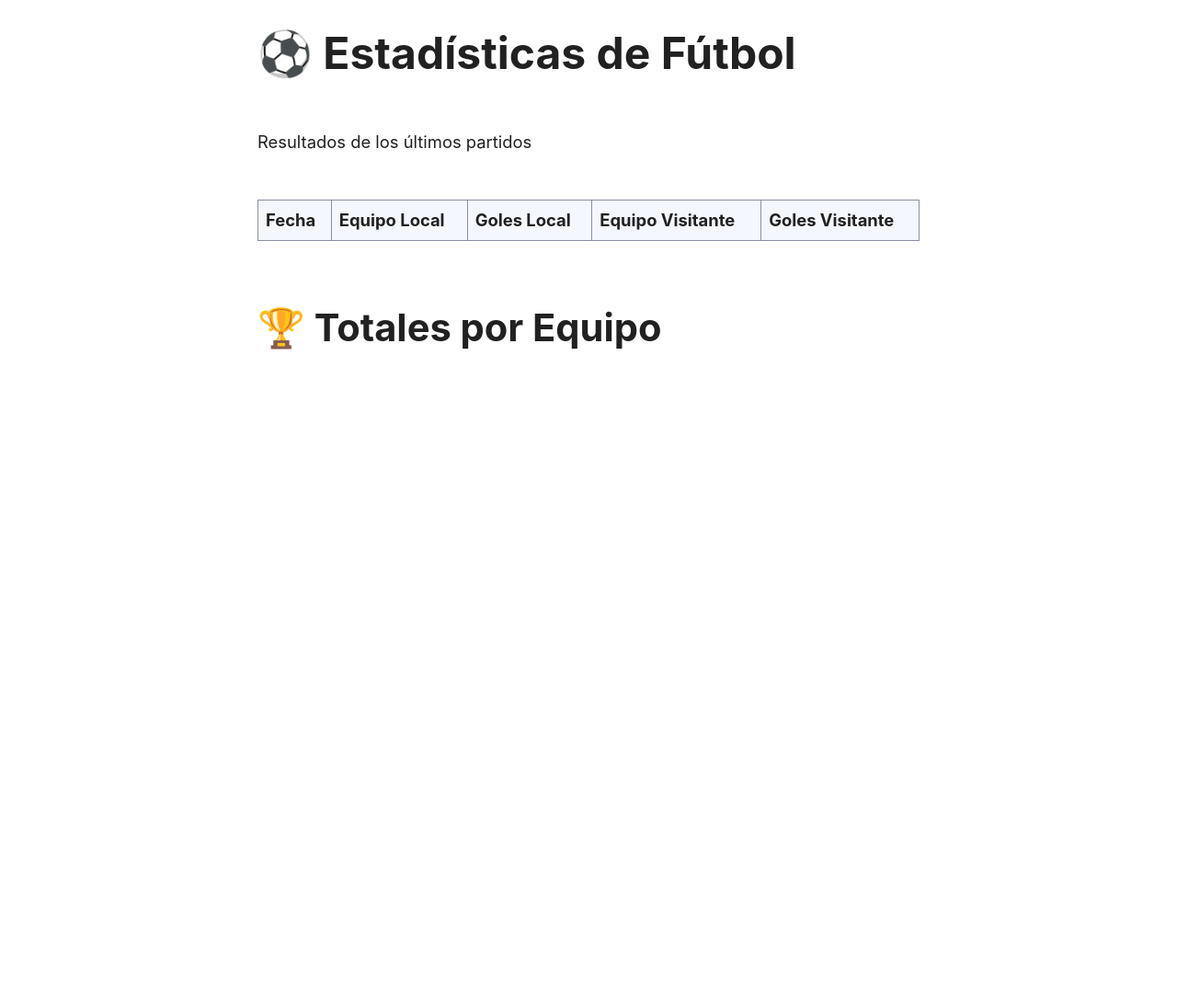
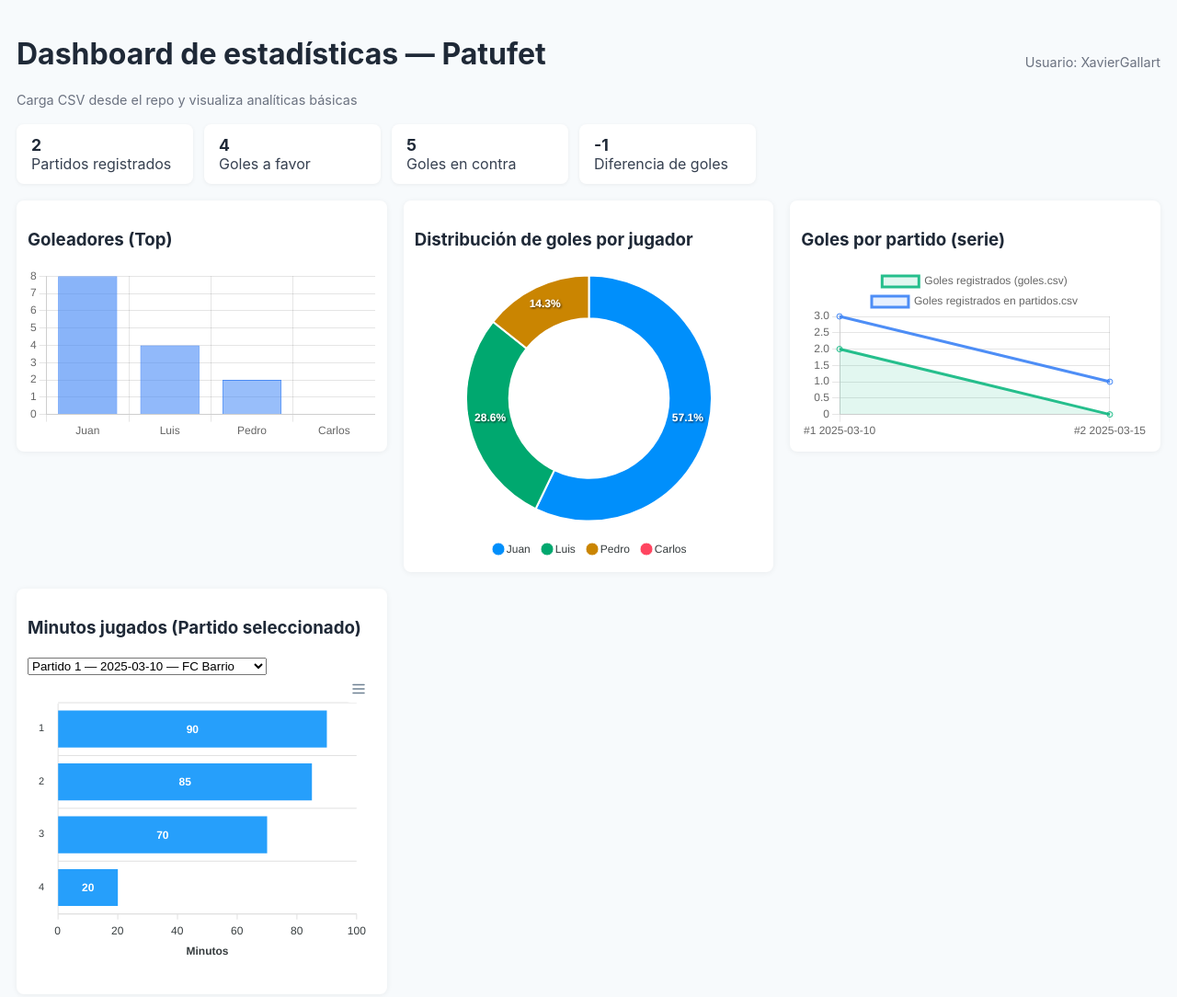
Before and after one commit to XavierGallart/estadisticas-patufet, a plain HTML site: page index.html in a window 1280 px wide. Shown: the top 1084 px of the page at 92% size. Before the commit the page ends 800 px from the top, so only its background shows below. Drawn offline with nearby package versions, Linux system fonts and the light colour scheme.

Commit message:
new stats

```diff
--- a/index.html
+++ b/index.html
@@ -1,32 +1,76 @@
-<!DOCTYPE html>
+<!doctype html>
 <html lang="es">
 <head>
-  <meta charset="UTF-8" />
-  <meta name="viewport" content="width=device-width, initial-scale=1.0" />
-  <title>Estadísticas de Fútbol</title>
-  <link rel="stylesheet" href="https://cdn.jsdelivr.net/npm/simpledotcss/simple.min.css">
+  <meta charset="utf-8" />
+  <meta name="viewport" content="width=device-width,initial-scale=1" />
+  <title>Estadísticas Patufet — Dashboard</title>
+
+  <!-- Estilos simples -->
+  <style>
+    body { font-family: Inter, Arial, sans-serif; margin: 18px; background:#f7fafc; color:#1f2937; }
+    header { display:flex; justify-content:space-between; align-items:center; margin-bottom:18px; }
+    .cards { display:flex; gap:12px; flex-wrap:wrap; margin-bottom:18px; }
+    .card { background:white; padding:12px 16px; border-radius:8px; box-shadow:0 1px 4px rgba(0,0,0,0.06); min-width:160px; }
+    .grid { display:grid; grid-template-columns: repeat(auto-fit, minmax(320px, 1fr)); gap:18px; align-items:start; }
+    .chart-box { background:white; padding:12px; border-radius:8px; box-shadow:0 1px 6px rgba(0,0,0,0.06); }
+    table { width:100%; border-collapse: collapse; }
+    th, td { padding:8px; text-align:left; border-bottom:1px solid #eef2f7; }
+    .muted { color:#6b7280; font-size:0.9rem; }
+    footer { margin-top:18px; font-size:0.9rem; color:#6b7280; }
+  </style>
+
+  <!-- Librerías desde CDN -->
+  <script src="https://cdn.jsdelivr.net/npm/papaparse@5.4.1/papaparse.min.js"></script>
+  <script src="https://cdn.jsdelivr.net/npm/chart.js@4.4.0/dist/chart.umd.min.js"></script>
+  <script src="https://cdn.jsdelivr.net/npm/apexcharts"></script>
 </head>
 <body>
-  <h1>⚽ Estadísticas de Fútbol</h1>
-  <p>Resultados de los últimos partidos</p>
+  <header>
+    <div>
+      <h1>Dashboard de estadísticas — Patufet</h1>
+      <div class="muted">Carga CSV desde el repo y visualiza analíticas básicas</div>
+    </div>
+    <div class="muted">Usuario: XavierGallart</div>
+  </header>
 
-  <table id="tablaPartidos">
-    <thead>
-      <tr>
-        <th>Fecha</th>
-        <th>Equipo Local</th>
-        <th>Goles Local</th>
-        <th>Equipo Visitante</th>
-        <th>Goles Visitante</th>
-      </tr>
-    </thead>
-    <tbody></tbody>
-  </table>
+  <section class="cards" id="summary-cards">
+    <!-- cards dinámicos -->
+  </section>
 
-  <h2>🏆 Totales por Equipo</h2>
-  <canvas id="grafico"></canvas>
+  <section class="grid">
+    <div class="chart-box">
+      <h3>Goleadores (Top)</h3>
+      <canvas id="goalsBar"></canvas>
+    </div>
 
-  <script src="https://cdn.jsdelivr.net/npm/chart.js"></script>
-  <script src="script.js"></script>
+    <div class="chart-box">
+      <h3>Distribución de goles por jugador</h3>
+      <div id="goalsDonut"></div>
+    </div>
+
+    <div class="chart-box">
+      <h3>Goles por partido (serie)</h3>
+      <canvas id="goalsLine"></canvas>
+    </div>
+
+    <div class="chart-box">
+      <h3>Minutos jugados (Partido seleccionado)</h3>
+      <select id="selectMatch"></select>
+      <div id="minutesBar"></div>
+    </div>
+  </section>
+
+  <section style="margin-top:18px;">
+    <div class="chart-box">
+      <h3>Tabla y discrepancias detectadas</h3>
+      <div id="discrepancies"></div>
+    </div>
+  </section>
+
+  <footer>
+    Este demo usa Chart.js y ApexCharts para visualizaciones, y PapaParse para cargar CSV. Ajusta las URLs de los CSV en stats.js si tu estructura cambia.
+  </footer>
+
+  <script src="stats.js"></script>
 </body>
 </html>
--- a/script.js
+++ /dev/null
@@ -1,44 +0,0 @@
-fetch('partidos.json')
-  .then(res => res.json())
-  .then(partidos => {
-    const tbody = document.querySelector('#tablaPartidos tbody');
-    const totales = {};
-
-    // Mostrar tabla
-    partidos.forEach(p => {
-      const fila = document.createElement('tr');
-      fila.innerHTML = `
-        <td>${p.fecha}</td>
-        <td>${p.local}</td>
-        <td>${p.golesLocal}</td>
-        <td>${p.visitante}</td>
-        <td>${p.golesVisitante}</td>
-      `;
-      tbody.appendChild(fila);
-
-      // Contar goles por equipo
-      if (!totales[p.local]) totales[p.local] = 0;
-      if (!totales[p.visitante]) totales[p.visitante] = 0;
-      totales[p.local] += p.golesLocal;
-      totales[p.visitante] += p.golesVisitante;
-    });
-
-    // Crear gráfico
-    const ctx = document.getElementById('grafico').getContext('2d');
-    new Chart(ctx, {
-      type: 'bar',
-      data: {
-        labels: Object.keys(totales),
-        datasets: [{
-          label: 'Goles totales',
-          data: Object.values(totales)
-        }]
-      },
-      options: {
-        responsive: true,
-        scales: {
-          y: { beginAtZero: true }
-        }
-      }
-    });
-  });
--- /dev/null
+++ b/stats.js
@@ -0,0 +1,304 @@
+/* stats.js
+   Carga CSVs desde el repo y genera gráficos.
+   Ajusta las URLs si mueves los ficheros o cambias rama.
+*/
+
+// Rutas RAW al repositorio (ajusta si cambias rama)
+const BASE_RAW = 'https://raw.githubusercontent.com/XavierGallart/estadisticas-patufet/main/files/';
+const URLS = {
+  jugadores: BASE_RAW + 'jugadores.csv',
+  partidos:  BASE_RAW + 'partidos.csv',
+  presencias: BASE_RAW + 'presencias.csv',
+  goles: BASE_RAW + 'goles.csv',
+  asistencias: BASE_RAW + 'asistencias.csv',
+  asistencia_partidos: BASE_RAW + 'asistencia_partidos.csv'
+};
+
+// Util: limpia y normaliza claves (quita BOM, espacios)
+function normKey(k) { return String(k || '').trim(); }
+function normRow(row) {
+  const out = {};
+  for (const k in row) {
+    out[normKey(k)] = (typeof row[k] === 'string') ? row[k].trim() : row[k];
+  }
+  return out;
+}
+
+// Lee un CSV con PapaParse y devuelve promesa con array de filas normalizadas
+function loadCSV(url) {
+  return new Promise((res, rej) => {
+    Papa.parse(url, {
+      download: true,
+      header: true,
+      skipEmptyLines: true,
+      transformHeader: h => normKey(h).replace(/^\d+\|\s*/, ''), // por si hay prefijos "1| "
+      complete: p => {
+        // Filtrar filas vacías (todas las celdas vacías)
+        const rows = p.data
+          .map(normRow)
+          .filter(r => Object.values(r).some(v => v !== null && v !== ''));
+        res(rows);
+      },
+      error: err => rej(err)
+    });
+  });
+}
+
+// Cargar todos los ficheros
+async function loadAll() {
+  const [jugadores, partidos, presencias, goles, asistencias, asistencia_partidos] = await Promise.all([
+    loadCSV(URLS.jugadores),
+    loadCSV(URLS.partidos),
+    loadCSV(URLS.presencias),
+    loadCSV(URLS.goles),
+    loadCSV(URLS.asistencias),
+    loadCSV(URLS.asistencia_partidos)
+  ]);
+  return { jugadores, partidos, presencias, goles, asistencias, asistencia_partidos };
+}
+
+// Funciones de cálculo de estadísticas
+function sum(arr, key) {
+  return arr.reduce((acc, r) => acc + (Number(r[key]) || 0), 0);
+}
+
+function groupBy(arr, keyFn) {
+  const map = new Map();
+  arr.forEach(r => {
+    const k = keyFn(r);
+    if (!map.has(k)) map.set(k, []);
+    map.get(k).push(r);
+  });
+  return map;
+}
+
+function safeNum(v) {
+  return (v === '' || v === null || v === undefined) ? NaN : Number(v);
+}
+
+// Render helpers
+function addCard(title, value, subtitle) {
+  const cards = document.getElementById('summary-cards');
+  const div = document.createElement('div');
+  div.className = 'card';
+  div.innerHTML = `<strong style="font-size:1.1rem">${value}</strong><div style="color:#374151">${title}</div><div class="muted">${subtitle||''}</div>`;
+  cards.appendChild(div);
+}
+
+// Generación de gráficos y tablas
+async function buildDashboard() {
+  const data = await loadAll();
+
+  // Totales de partidos y goles (según partidos.csv)
+  const totalMatches = data.partidos.length;
+  const goalsFor = sum(data.partidos, 'Goles a favor') || 0;
+  const goalsAgainst = sum(data.partidos, 'Goles en contra') || 0;
+  const goalDiff = goalsFor - goalsAgainst;
+
+  addCard('Partidos registrados', totalMatches, '');
+  addCard('Goles a favor', goalsFor, '');
+  addCard('Goles en contra', goalsAgainst, '');
+  addCard('Diferencia de goles', goalDiff, '');
+
+  // Top goleadores: preferimos datos de jugadores.csv (totales), si hay goles.csv se combina/valida
+  const playersFromFile = data.jugadores.map(r => ({
+    nombre: r['Nombre'] || r['Jugador'] || r['NombreJugador'],
+    posicion: r['Posición'] || r['Posición'] || r['Posicion'],
+    partidos: Number(r['Partidos jugados'] || r['Partidos'] || 0),
+    goles: Number(r['Goles'] || 0),
+    asistencias: Number(r['Asistencias'] || 0)
+  })).filter(p => p.nombre);
+
+  // Si no hay jugadores.csv útil, inferir desde goles.csv y presencias
+  const goalsByAuthor = new Map();
+  data.goles.forEach(g => {
+    const author = g['Autor'] || g['Autor'] || g['Jugador'] || '';
+    if (!author) return;
+    goalsByAuthor.set(author, (goalsByAuthor.get(author) || 0) + 1);
+  });
+
+  // Combinar: tomar la cifra más fiable (jugadores.csv si existe, sino contabilizar goles.csv)
+  const scorers = new Map();
+  playersFromFile.forEach(p => scorers.set(p.nombre, { goles: p.goles, partidas: p.partidos, asistencias: p.asistencias }));
+  for (const [author, cnt] of goalsByAuthor.entries()) {
+    if (!scorers.has(author)) scorers.set(author, { goles: cnt, partidas: 0, asistencias: 0 });
+    else if (!scorers.get(author).goles) scorers.get(author).goles = cnt;
+  }
+
+  // Convertir a array ordenado
+  const scorersArr = Array.from(scorers.entries()).map(([nombre, v]) => ({ nombre, ...v }))
+    .sort((a,b) => b.goles - a.goles);
+
+  // Chart.js: columna de goleadores (top 8)
+  const topN = scorersArr.slice(0, 8);
+  const ctx = document.getElementById('goalsBar').getContext('2d');
+  new Chart(ctx, {
+    type: 'bar',
+    data: {
+      labels: topN.map(x => x.nombre),
+      datasets: [{
+        label: 'Goles',
+        data: topN.map(x => x.goles),
+        backgroundColor: topN.map((_,i) => `rgba(59,130,246,${0.6 - i*0.04})`),
+        borderColor: 'rgba(59,130,246,0.9)',
+        borderWidth: 1
+      }]
+    },
+    options: { responsive:true, plugins:{legend:{display:false}} }
+  });
+
+  // ApexCharts Donut: distribución de goles entre jugadores (top 6)
+  const donutEl = document.getElementById('goalsDonut');
+  const donutTop = scorersArr.slice(0,6);
+  const donutOptions = {
+    chart: { type: 'donut', height: 320 },
+    series: donutTop.map(x => x.goles),
+    labels: donutTop.map(x => x.nombre),
+    legend: { position: 'bottom' }
+  };
+  new ApexCharts(donutEl, donutOptions).render();
+
+  // Goles por partido (serie)
+  // Agrupar goles por Partido ID (campo Partido ID / ID)
+  const goalsByMatch = groupBy(data.goles, r => r['Partido ID'] || r['Partido'] || r['ID Partido']);
+  // Reconstruir x: partidos según partidos.csv (mantener orden)
+  const partidosOrdered = data.partidos.map(p => ({ id: p['ID'] || p['Id'] || p['ID'], fecha: p['Fecha'], rival: p['Rival'], gf: Number(p['Goles a favor']||0) }));
+  const xLabels = partidosOrdered.map(p => `#${p.id} ${p.fecha || ''}`);
+  const serieData = partidosOrdered.map(p => (goalsByMatch.get(String(p.id)) || []).length);
+
+  const ctx2 = document.getElementById('goalsLine').getContext('2d');
+  new Chart(ctx2, {
+    type: 'line',
+    data: {
+      labels: xLabels,
+      datasets: [{
+        label: 'Goles registrados (goles.csv)',
+        data: serieData,
+        borderColor: 'rgba(16,185,129,0.9)',
+        backgroundColor: 'rgba(16,185,129,0.12)',
+        fill: true,
+        tension: 0.2
+      },{
+        label: 'Goles registrados en partidos.csv',
+        data: partidosOrdered.map(p => p.gf),
+        borderColor: 'rgba(59,130,246,0.9)',
+        backgroundColor: 'rgba(59,130,246,0.12)',
+        fill: false,
+        tension: 0.2
+      }]
+    },
+    options: { responsive:true }
+  });
+
+  // Minutos por partido: seleccionar partido en select y mostrar horizontal bar con ApexCharts
+  const select = document.getElementById('selectMatch');
+  partidosOrdered.forEach(p => {
+    const opt = document.createElement('option');
+    opt.value = p.id;
+    opt.textContent = `Partido ${p.id} — ${p.fecha || ''} — ${p.rival || ''}`;
+    select.appendChild(opt);
+  });
+
+  function renderMinutesChart(partidoId) {
+    const pres = data.presencias.filter(r => String(r['Partido ID'] || r['Partido'] || r['ID']) === String(partidoId));
+    const labels = pres.map(p => p['Jugador'] || p['Nombre'] || p['Jugador']);
+    const minutes = pres.map(p => Number(p['Minutos jugados'] || p['Minutos'] || 0));
+    const options = {
+      chart: { type: 'bar', height: 320, toolbar: { show: true } },
+      plotOptions: { bar: { horizontal: true } },
+      series: [{ name: 'Minutos', data: minutes }],
+      xaxis: { title: { text: 'Minutos' } },
+      yaxis: { categories: labels }
+    };
+    const el = document.getElementById('minutesBar');
+    el.innerHTML = '';
+    const chart = new ApexCharts(el, options);
+    chart.render();
+  }
+
+  // Inicial
+  if (partidosOrdered.length) renderMinutesChart(partidosOrdered[0].id);
+  select.addEventListener('change', ev => renderMinutesChart(ev.target.value));
+
+  // Discrepancias: comparar asistencia_partidos (SI/NO) con presencias
+  const presMap = new Map(); // key partido|jugador => minutos/titular
+  data.presencias.forEach(p => {
+    const key = `${p['Partido ID']||p['Partido']}|${p['Jugador']||p['Nombre']}`;
+    presMap.set(key, p);
+  });
+
+  const discrepancies = [];
+  data.asistencia_partidos.forEach(a => {
+    const partido = a['Partido 1'] ? a['Partido 1'] : (a['Partido'] || a['Partido ID'] || a['PartidoID'] || a['Partido 1']);
+    // La columna puede ser "Jugador,Partido 1,Partido 2" -> buscar jugador y presencia "SI/NO" en la columna que corresponde
+    // Para simplicidad comprobamos si fila contiene Jugador y un valor 'SI'/'NO' en alguna columna aparte.
+    const jugador = a['Jugador'] || a['Nombre'] || Object.values(a)[0];
+    // Encontrar alguna columna con SI/NO
+    const cols = Object.entries(a).filter(([k,v]) => !['Jugador','Nombre','Jugador'].includes(k));
+    // Buscar valores SI/NO (aceptamos 'SI','NO','Sí','No','S','N')
+    const val = cols.map(([k,v]) => String(v||'').toUpperCase()).find(x => x === 'SI' || x === 'S' || x === 'SÍ' || x === 'NO' || x === 'N');
+    if (!jugador) return;
+    // Comprobar presencias
+    // intentamos inferir partido id por búsqueda en presMap
+    let matchFound = false;
+    for (const [k,pv] of presMap.entries()) {
+      if (k.includes(String(jugador))) {
+        matchFound = true;
+        const pres = pv;
+        const presMinutes = Number(pres['Minutos jugados'] || pres['Minutos'] || 0);
+        const asistenciaFlag = (val || '').startsWith('S');
+        const presentAccordingPresence = presMinutes > 0 || String(pres['Titular']).toLowerCase().startsWith('t');
+        if (assistenciaFlag !== presentAccordingPresence) {
+          discrepancies.push({
+            jugador,
+            asistencia_partidos: val || 'N/D',
+            presencias_minutos: presMinutes,
+            presencias_titular: pres['Titular'] || 'N/D'
+          });
+        }
+      }
+    }
+    if (!matchFound) {
+      // Si no hay presencias registradas para ese jugador, avisar
+      discrepancies.push({ jugador, asistencia_partidos: val || 'N/D', presencias_minutos: 'no registrado', presencias_titular: 'no registrado' });
+    }
+  });
+
+  // Mostrar discrepancias en una tabla
+  const dEl = document.getElementById('discrepancies');
+  if (discrepancies.length === 0) {
+    dEl.innerHTML = '<div class="muted">No se detectaron discrepancias con los datos actuales.</div>';
+  } else {
+    const table = document.createElement('table');
+    table.innerHTML = `<thead><tr><th>Jugador</th><th>Asistencia (SI/NO)</th><th>Minutos (presencias)</th><th>Titular</th></tr></thead>`;
+    const tbody = document.createElement('tbody');
+    discrepancies.forEach(r => {
+      const tr = document.createElement('tr');
+      tr.innerHTML = `<td>${r.jugador}</td><td>${r.asistencia_partidos}</td><td>${r.presencias_minutos}</td><td>${r.presencias_titular}</td>`;
+      tbody.appendChild(tr);
+    });
+    table.appendChild(tbody);
+    dEl.appendChild(table);
+  }
+
+  // También mostrar una pequeña tabla de jugadores y sus totales si existen
+  const bottom = document.createElement('div');
+  bottom.style.marginTop = '12px';
+  const playersTable = document.createElement('table');
+  playersTable.innerHTML = `<thead><tr><th>Jugador</th><th>Posición</th><th>Partidos</th><th>Goles</th><th>Asistencias</th></tr></thead>`;
+  const ptbody = document.createElement('tbody');
+  playersFromFile.forEach(p => {
+    const tr = document.createElement('tr');
+    tr.innerHTML = `<td>${p.nombre}</td><td>${p.posicion||''}</td><td>${p.partidos||0}</td><td>${p.goles||0}</td><td>${p.asistencias||0}</td>`;
+    ptbody.appendChild(tr);
+  });
+  playersTable.appendChild(ptbody);
+  bottom.appendChild(playersTable);
+  dEl.appendChild(bottom);
+}
+
+// Ejecutar
+buildDashboard().catch(err => {
+  console.error('Error construyendo dashboard:', err);
+  document.body.insertAdjacentHTML('beforeend', `<div style="color:#b91c1c">Error cargando datos: ${err.message || err}</div>`);
+});
```
